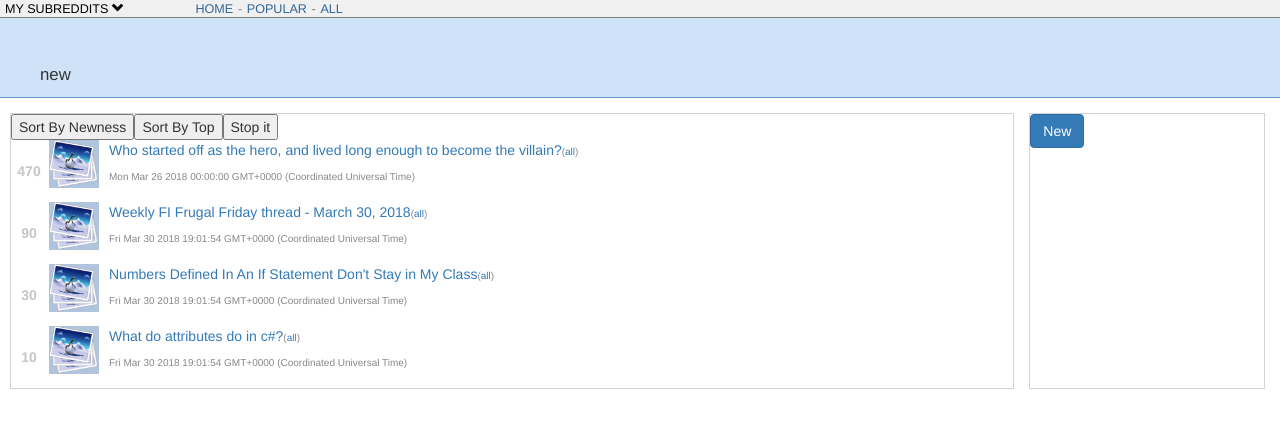
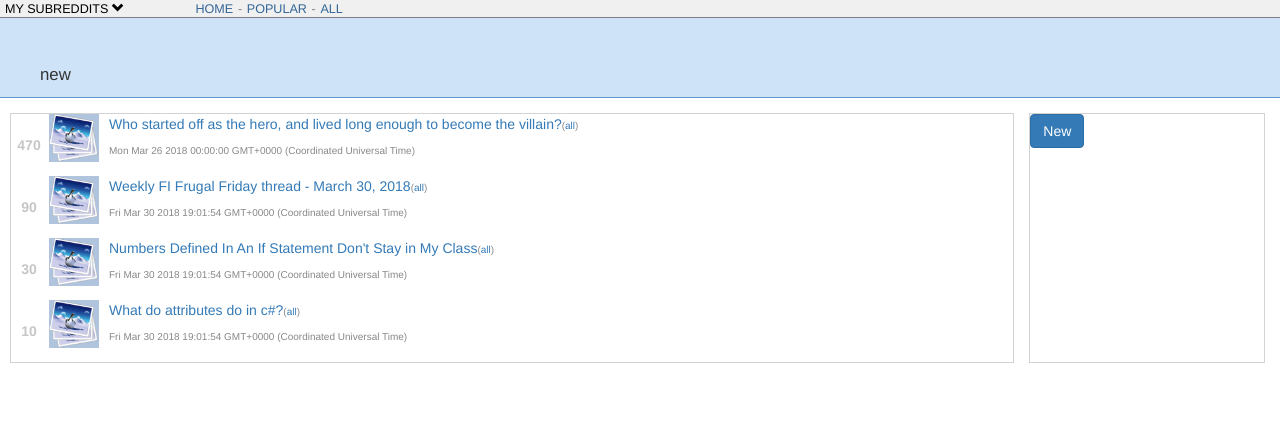
Before and after one commit to grepcats/faux-reddit, an Angular app: page / in a window 1280 px wide. Shown: the top 428 px of the page. Built offline with nearby package versions, Linux system fonts and the light colour scheme; grey boxes are pictures that could not be loaded.

Commit message:
fix new sort

```diff
--- a/src/app/app.component.ts
+++ b/src/app/app.component.ts
@@ -20,8 +20,8 @@ export class AppComponent {
 
 
 
-  // clickedSort(sortValue: string) {
-  //   this.router.navigate(['new2', sortValue]);
-  // }
+  clickedSort(sortValue: string) {
+    this.router.navigate(['list', sortValue]);
+  }
 
 }
--- a/src/app/post-list/post-list.component.html
+++ b/src/app/post-list/post-list.component.html
@@ -1,6 +1,5 @@
-<button (click)="clickedSort2('new')">Sort By Newness</button>
-<button (click)="clickedSort('top')">Sort By Top</button>
-<button (click)="clickedSort2('new')">Stop it</button>
+<!-- <button (click)="clickedSort2('new')">Sort By Newness</button>
+<button (click)="clickedSort('top')">Sort By Top</button> -->
 <div class="entry" *ngFor="let post of posts">
   <div class="side-arrows">
     <div class="arrow up" (click)="clickedUpvote(post.id)">
--- a/src/app/post-list/post-list.component.ts
+++ b/src/app/post-list/post-list.component.ts
@@ -26,31 +26,23 @@ export class PostListComponent implements OnInit {
     this.router.navigate(['posts', clickedPost.id]);
   }
 
-  clickedSort2(sortValue: string) {
-    this.router.navigate(['list', sortValue])
-  }
-
   ngOnInit() {
-    this.posts = this.postService.getPosts();
-
     this.route.params.forEach((urlParameters) => {
       this.sortValue = urlParameters['sortValue'];
+      console.log(this.sortValue)
+      if (this.sortValue) {
+        this.posts = this.postService.sortPosts(this.sortValue);
+      } else {
+        this.posts = this.postService.getPosts();
+      }
     });
   }
 
   clickedUpvote(postId: number) {
     this.postService.upvotePostById(postId);
-  //  console.log(this.postService.getPostById(postId).upvotes)
   }
 
   clickedDownvote(postId: number) {
     this.postService.downvotePostById(postId);
-    //console.log(this.postService.getPostById(postId).downvotes)
   }
-
-
-  clickedSort(sortValue: string) {
-    this.posts = this.postService.sortPosts(sortValue);
-  }
-
 }
--- a/src/app/post.service.ts
+++ b/src/app/post.service.ts
@@ -16,6 +16,7 @@ export class PostService {
     let topPosts: Post[] = [];
     switch(sortValue) {
       case 'new':
+      console.log(POSTS.sort(compareTimestamp).reverse())
         return POSTS.sort(compareTimestamp).reverse();
       case 'top':
       for (let i = 0; i < POSTS.length; i++) {
```
